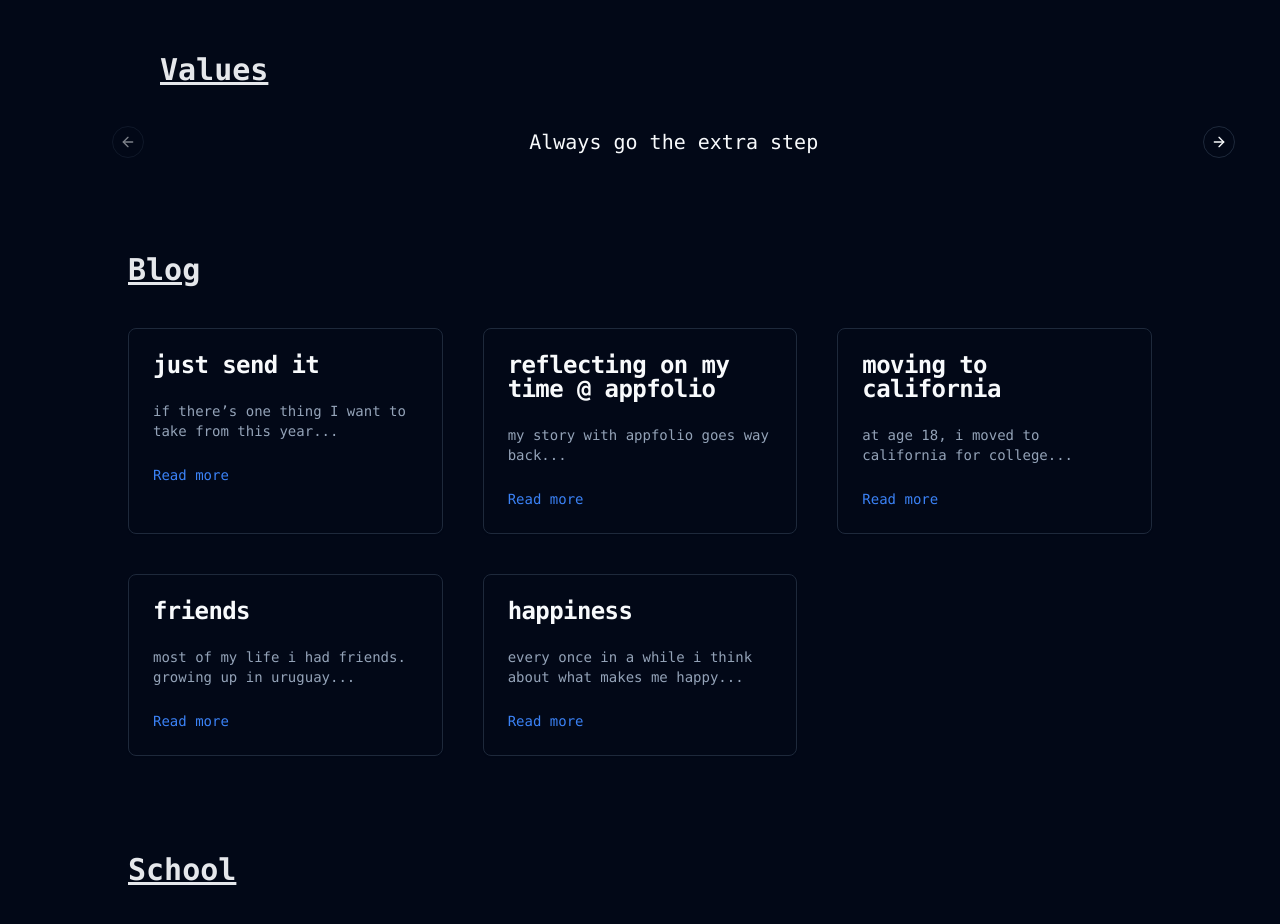
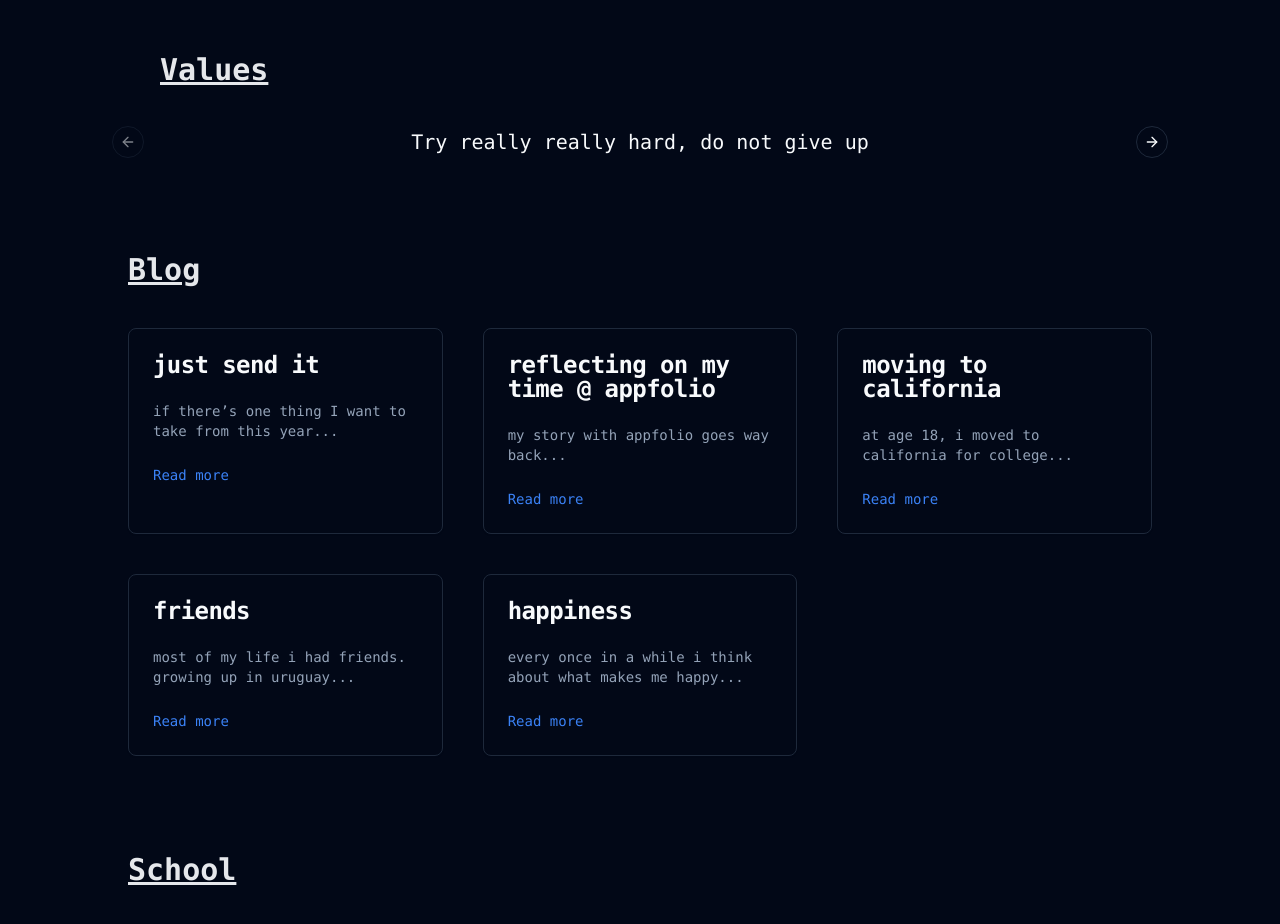
Before and after one commit to aripo99/personal-website, a Next.js app: page / in a window 1280 px wide. Shown: the part 2780-3704 px from the top of the page. Built offline with nearby package versions, Linux system fonts and the light colour scheme.

Commit message:
Update values

```diff
--- a/components/Values.tsx
+++ b/components/Values.tsx
@@ -10,16 +10,19 @@ import {
 
 const values = [
     {
-        title: "Always go the extra step",
-    },
-    {
-        title: "Do the right thing",
+        title: "Try really really hard, do not give up"
     },
     {
         title: "Act with urgency",
     },
     {
         title: "Continuously improve",
+    },
+    {
+        title: "Do the right thing",
+    },
+    {
+        title: "Give a shit"
     },
     {
         title: "Seek the truth",
@@ -31,16 +34,7 @@ const values = [
         title: "Think slow act fast"
     },
     {
-        title: "Give a shit"
-    },
-    {
         title: "Appreciate the little things"
-    },
-    {
-        title: "Ask questions"
-    },
-    {
-        title: "Try really really hard, do not give up"
     }
 ]
 
```
